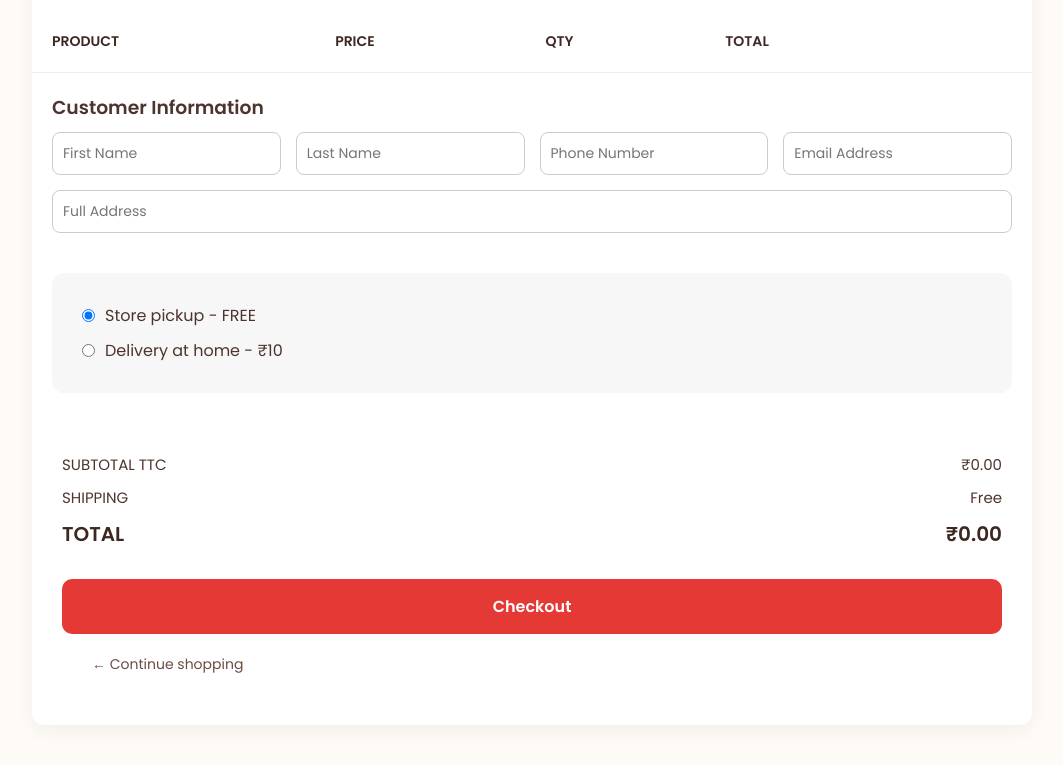
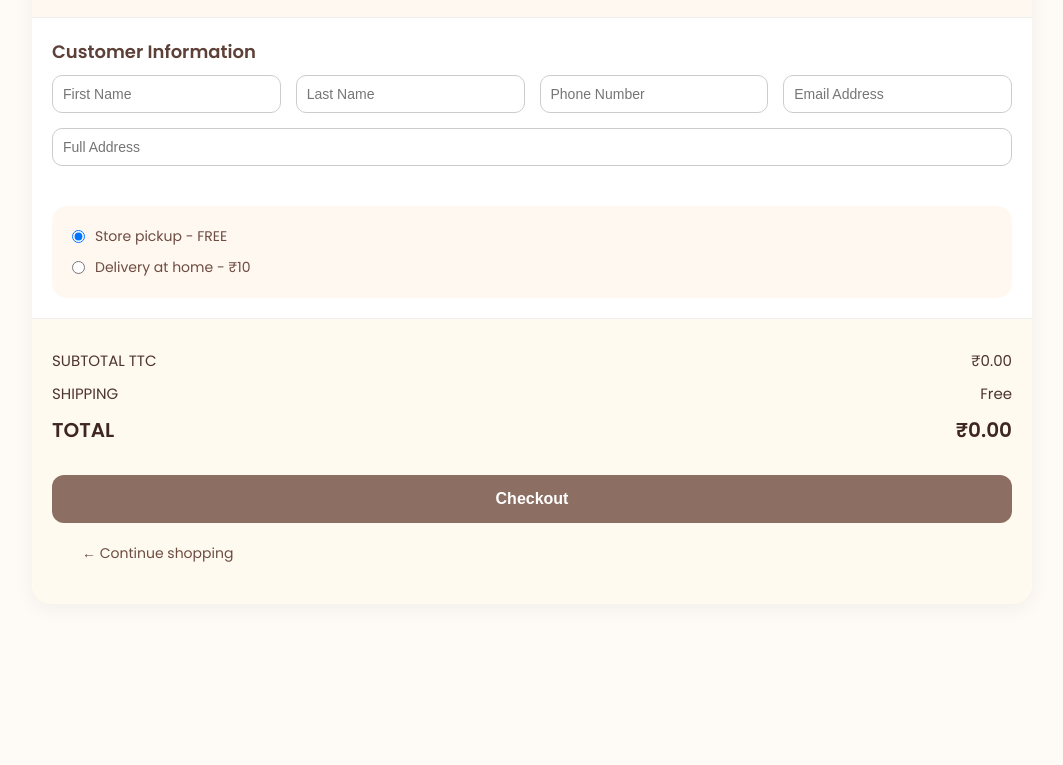
Before and after one commit to oheda/YOZA, a plain HTML site: page checkout.html in a window 1280 px wide. Shown: the part 137-902 px from the top of the page, without its empty margins (108-1171 px from the left). After the commit the page ends 800 px from the top, so only its background shows below. Drawn offline with nearby package versions, Linux system fonts and the light colour scheme.

Commit message:
Add files via upload

```diff
--- a/checkout.html
+++ b/checkout.html
@@ -7,45 +7,60 @@
   <link href="https://fonts.googleapis.com/css2?family=Poppins:wght@400;600&display=swap" rel="stylesheet"/>
   <script src="https://cdn.jsdelivr.net/npm/@emailjs/browser@3.11.0/dist/email.min.js"></script>
   <style>
-    * { margin: 0; padding: 0; box-sizing: border-box; font-family: 'Poppins', sans-serif; }
-    body { background: #fefaf6; padding: 40px; color: #4e342e; }
-    .cart-container { max-width: 1000px; margin: auto; background: #fff; border-radius: 12px; box-shadow: 0 5px 20px rgba(0,0,0,0.05); overflow: hidden; }
-    h1 { padding: 30px; font-size: 32px; font-weight: 700; color: #3e2723; }
+    /* General Reset */
+    * { margin: 0; padding: 0; box-sizing: border-box; }
+    body { font-family: 'Poppins', sans-serif; background-color: #fefaf6; color: #4e342e; overflow-x: hidden; padding: 20px; }
+
+    .cart-container { max-width: 1000px; margin: auto; background: #fff; border-radius: 20px; box-shadow: 0 5px 20px rgba(0,0,0,0.05); overflow: hidden; }
+    h1 { padding: 20px; font-size: 28px; font-weight: 700; color: #5d4037; background: #fff3e6; border-bottom: 1px solid #eee; }
+
     table { width: 100%; border-collapse: collapse; }
-    th, td { padding: 20px; text-align: left; font-size: 14px; color: #4e342e; }
-    th { font-weight: 600; color: #3e2723; }
+    th, td { padding: 15px; text-align: left; font-size: 14px; color: #4e342e; }
+    th { font-weight: 600; color: #3e2723; background: #fff8f0; }
     tr { border-bottom: 1px solid #eee; }
+
     .product { display: flex; align-items: center; gap: 15px; }
-    .product img { width: 60px; border-radius: 8px; }
+    .product img { width: 60px; border-radius: 12px; border: 3px solid #fff3e6; }
+
     .qty-control { display: flex; align-items: center; gap: 8px; }
-    .qty-control button { background: #eee; border: none; width: 26px; height: 26px; border-radius: 50%; cursor: pointer; font-weight: 600; }
+    .qty-control button { background: #fff3e6; border: none; width: 26px; height: 26px; border-radius: 50%; cursor: pointer; font-weight: 600; color: #5d4037; }
     .remove-btn { cursor: pointer; color: #d32f2f; font-size: 18px; }
-    .shipping { padding: 30px; background: #f7f7f7; display: flex; justify-content: space-between; align-items: center; border-radius: 12px; margin: 20px; }
+
+    .shipping { padding: 20px; background: #fff8f0; display: flex; justify-content: space-between; align-items: center; border-radius: 15px; margin: 20px; flex-wrap: wrap; gap: 10px; }
     .shipping .options { display: flex; flex-direction: column; gap: 10px; }
-    .shipping label { cursor: pointer; display: flex; align-items: center; gap: 10px; }
-    .summary { padding: 30px; }
+    .shipping label { cursor: pointer; display: flex; align-items: center; gap: 10px; font-size: 14px; color: #6d4c41; }
+
+    .summary { padding: 20px; background: #fffaf0; border-top: 1px solid #eee; }
     .summary-item { display: flex; justify-content: space-between; margin: 10px 0; font-size: 15px; }
     .total { font-size: 20px; font-weight: 700; color: #3e2723; }
-    .checkout-btn { width: 100%; padding: 15px; background: #e53935; color: #fff; border: none; border-radius: 10px; cursor: pointer; font-size: 16px; font-weight: 600; margin-top: 20px; }
+    .checkout-btn { width: 100%; padding: 15px; background: #8d6e63; color: #fff; border: none; border-radius: 12px; cursor: pointer; font-size: 16px; font-weight: 600; margin-top: 20px; transition: background 0.3s; }
+    .checkout-btn:hover { background: #6d4c41; }
     .continue-shopping { margin: 20px 30px; display: inline-block; text-decoration: none; color: #6d4c41; font-size: 14px; }
 
-    /* Updated Customer Info */
+    /* Customer Info */
     .customer-info { padding: 20px; }
-    .customer-info h3 { margin-bottom: 10px; }
-    .customer-info .form-grid {
-      display: grid;
-      grid-template-columns: repeat(auto-fit, minmax(200px, 1fr));
-      gap: 15px;
+    .customer-info h3 { margin-bottom: 10px; font-size: 18px; color: #5d4037; }
+    .customer-info .form-grid { display: grid; grid-template-columns: repeat(auto-fit, minmax(200px, 1fr)); gap: 15px; }
+    .customer-info input {
+      width: 100%; padding: 10px; border: 1px solid #ccc; border-radius: 10px; font-size: 14px;
     }
-    .customer-info input {
-      width: 100%;
-      padding: 10px;
-      border: 1px solid #ccc;
-      border-radius: 8px;
-      font-size: 14px;
+    .customer-info input#address { grid-column: 1 / -1; }
+
+    /* Responsive Layout */
+    @media (max-width: 768px) {
+      h1 { font-size: 24px; text-align: center; }
+      th, td { font-size: 12px; padding: 10px; }
+      .product img { width: 50px; }
+      .shipping { flex-direction: column; align-items: flex-start; }
+      .checkout-btn { font-size: 14px; padding: 12px; }
     }
-    .customer-info input#address {
-      grid-column: 1 / -1; /* Make address full width */
+
+    @media (max-width: 480px) {
+      h1 { font-size: 20px; }
+      .product { flex-direction: column; align-items: flex-start; }
+      .product img { width: 100%; max-width: 120px; }
+      .summary-item { font-size: 13px; }
+      .total { font-size: 18px; }
     }
   </style>
 </head>
@@ -163,8 +178,7 @@
     });
 
     function generateOrderID() {
-      const newID = 'ORD' + Math.floor(Math.random() * 1000000).toString().padStart(6, '0');
-      return newID;
+      return 'ORD' + Math.floor(Math.random() * 1000000).toString().padStart(6, '0');
     }
 
     document.querySelector(".checkout-btn").addEventListener("click", () => {
```
